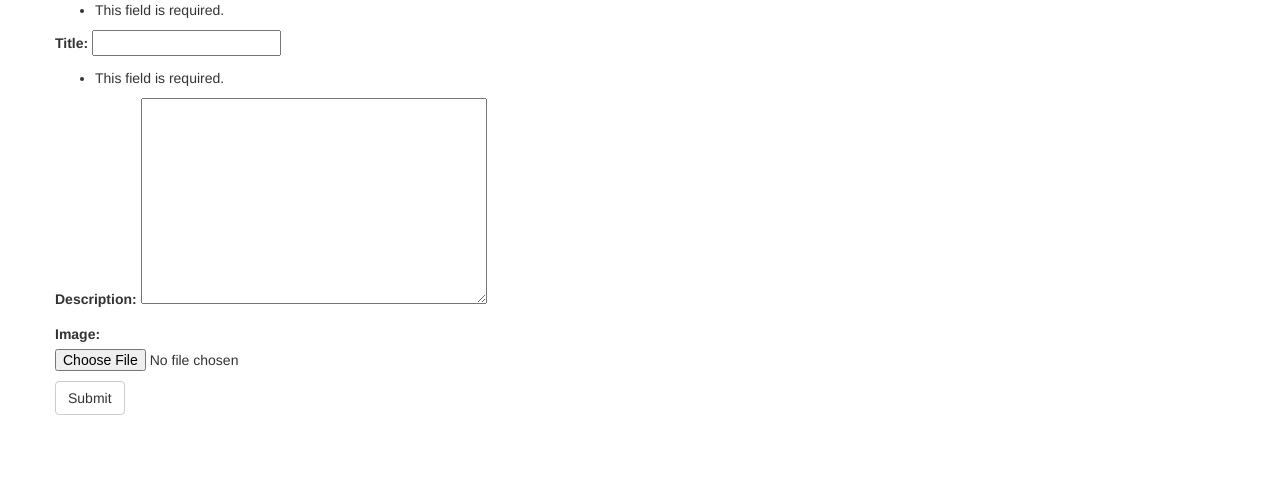
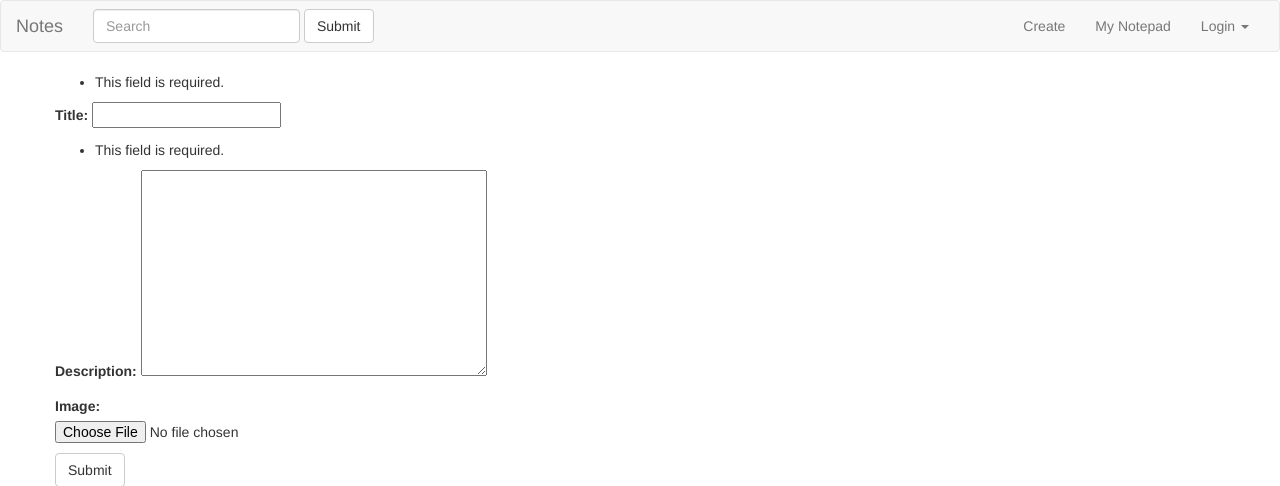
Before and after one commit to AriyanBinLayek/Justdjango_Notes, a Django app: page /entries/create/ in a window 1280 px wide. Shown: the top 486 px of the page. Run offline with Django 3.2, Linux system fonts and the light colour scheme; some libraries are stand-ins or nearby versions.

Commit message:
UI Update

```diff
--- a/jdnotes/settings.py
+++ b/jdnotes/settings.py
@@ -40,6 +40,8 @@ INSTALLED_APPS = [
 
     'notes'
 ]
+
+CRISPY_TEMPLATE_PACK = 'Bootstrap3'
 
 MIDDLEWARE = [
     'django.middleware.security.SecurityMiddleware',
--- a/jdnotes/urls.py
+++ b/jdnotes/urls.py
@@ -6,7 +6,7 @@ from django.contrib import admin
 
 urlpatterns = [
     url(r'^admin/', admin.site.urls),
-    url(r'^entries/', include('notes.urls'))
+    url(r'^entries/', include('notes.urls', namespace='entries'))
 ]
 
 
--- a/notes/templates/notes/entries.html
+++ b/notes/templates/notes/entries.html
@@ -6,12 +6,10 @@
 		<div class="col-sm-offset-3 col-sm-6">
 			<h1>My Entries</h1>
 			<table class="table">
-				<tr>
 					{% for object in object_list %}
-					<td><p><a href="{{ object.get_absolute_url }}">{{ object.id }}</a></td>
-					<td><p><a href="{{ object.get_absolute_url }}">{{ object.title }}</a></p></td>
+					<p><a href="{{ object.get_absolute_url }}">{{ object.title }}</a> - {{ object.timestamp|timesince }} ago</p>
+					<hr>
 					{% endfor %}
-				</tr>
 			</table>
 		</div>
 	</div>
--- a/notes/urls.py
+++ b/notes/urls.py
@@ -3,8 +3,8 @@ from django.conf.urls import url
 from notes.views import entry_list, entry_detail, entry_create
 
 urlpatterns = [
-    url(r'^$', entry_list),
-    url(r'^create/$', entry_create),
-    url(r'^(?P<id>\d+)/$', entry_detail)
+    url(r'^$', entry_list, name='list'),
+    url(r'^create/$', entry_create, name='create'),
+    url(r'^(?P<id>\d+)/$', entry_detail, name='detail')
 
 ]
--- a/templates/base.html
+++ b/templates/base.html
@@ -7,12 +7,16 @@
 </head>
 <body>
 
+{% include 'navbar.html' %}
+
+
 {% block content %}
-
 {% endblock content %}
 
 
 	<!-- Latest compiled and minified JavaScript -->
 <script src="https://maxcdn.bootstrapcdn.com/bootstrap/3.3.7/js/bootstrap.min.js" integrity="sha384-Tc5IQib027qvyjSMfHjOMaLkfuWVxZxUPnCJA7l2mCWNIpG9mGCD8wGNIcPD7Txa" crossorigin="anonymous"></script>
+
+
 </body>
 </html>
--- /dev/null
+++ b/templates/navbar.html
@@ -0,0 +1,41 @@
+<nav class="navbar navbar-default">
+  <div class="container-fluid">
+    <!-- Brand and toggle get grouped for better mobile display -->
+    <div class="navbar-header">
+      <button type="button" class="navbar-toggle collapsed" data-toggle="collapse" data-target="#bs-example-navbar-collapse-1" aria-expanded="false">
+        <span class="sr-only">Toggle navigation</span>
+        <span class="icon-bar"></span>
+        <span class="icon-bar"></span>
+        <span class="icon-bar"></span>
+      </button>
+      <a class="navbar-brand" href="#">Notes</a>
+    </div>
+
+    <!-- Collect the nav links, forms, and other content for toggling -->
+    <div class="collapse navbar-collapse" id="bs-example-navbar-collapse-1">
+
+      <form class="navbar-form navbar-left">
+        <div class="form-group">
+          <input type="text" class="form-control" placeholder="Search">
+        </div>
+        <button type="submit" class="btn btn-default">Submit</button>
+      </form>
+      <ul class="nav navbar-nav navbar-right">
+        <li><a href="{% url 'entries:create' %}">Create</a></li>
+        <li><a href="{% url 'entries:list' %}">My Notepad</a></li>
+        <li class="dropdown">
+          <a href="#" class="dropdown-toggle" data-toggle="dropdown" role="button" aria-haspopup="true" aria-expanded="false">Login <span class="caret"></span></a>
+          <ul class="dropdown-menu">
+            <li><a href="#">Login</a></li>
+            <li><a href="#">Register</a></li>
+          </ul>
+        </li>
+      </ul>
+    </div><!-- /.navbar-collapse -->
+  </div><!-- /.container-fluid -->
+</nav>
+
+<script
+  src="http://code.jquery.com/jquery-3.3.1.min.js"
+  integrity="sha256-FgpCb/KJQlLNfOu91ta32o/NMZxltwRo8QtmkMRdAu8="
+  crossorigin="anonymous"></script>
```
